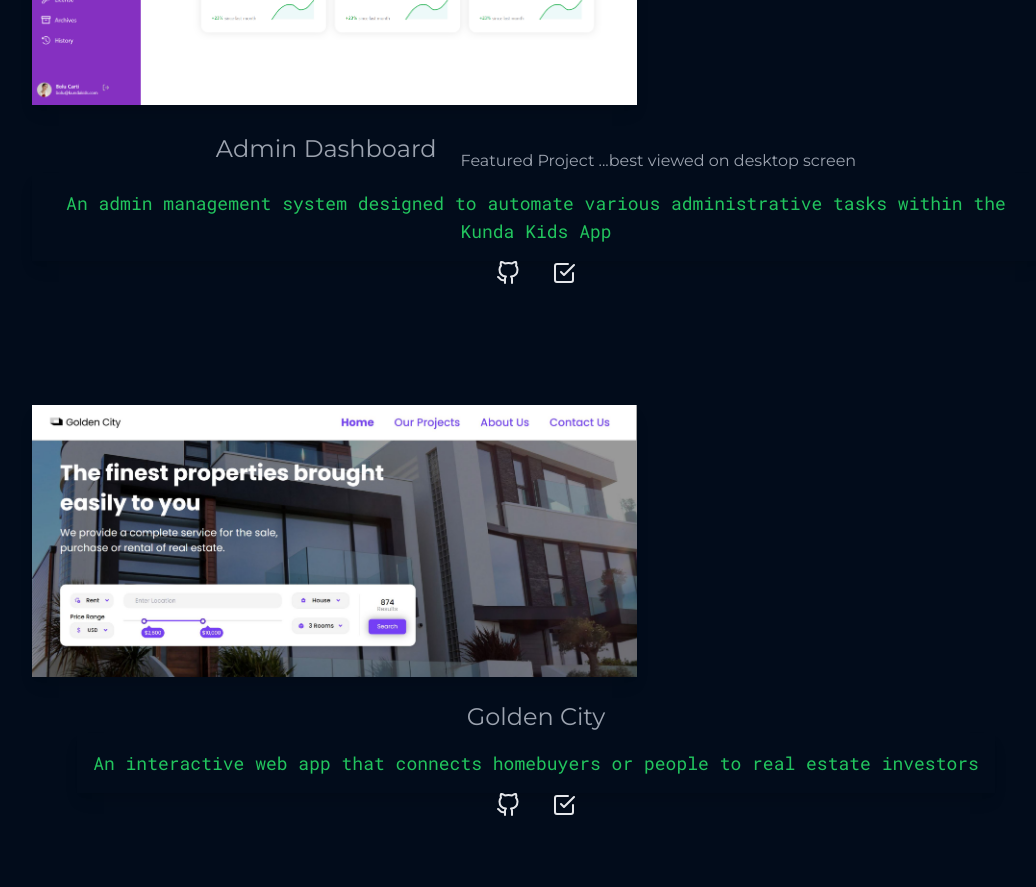
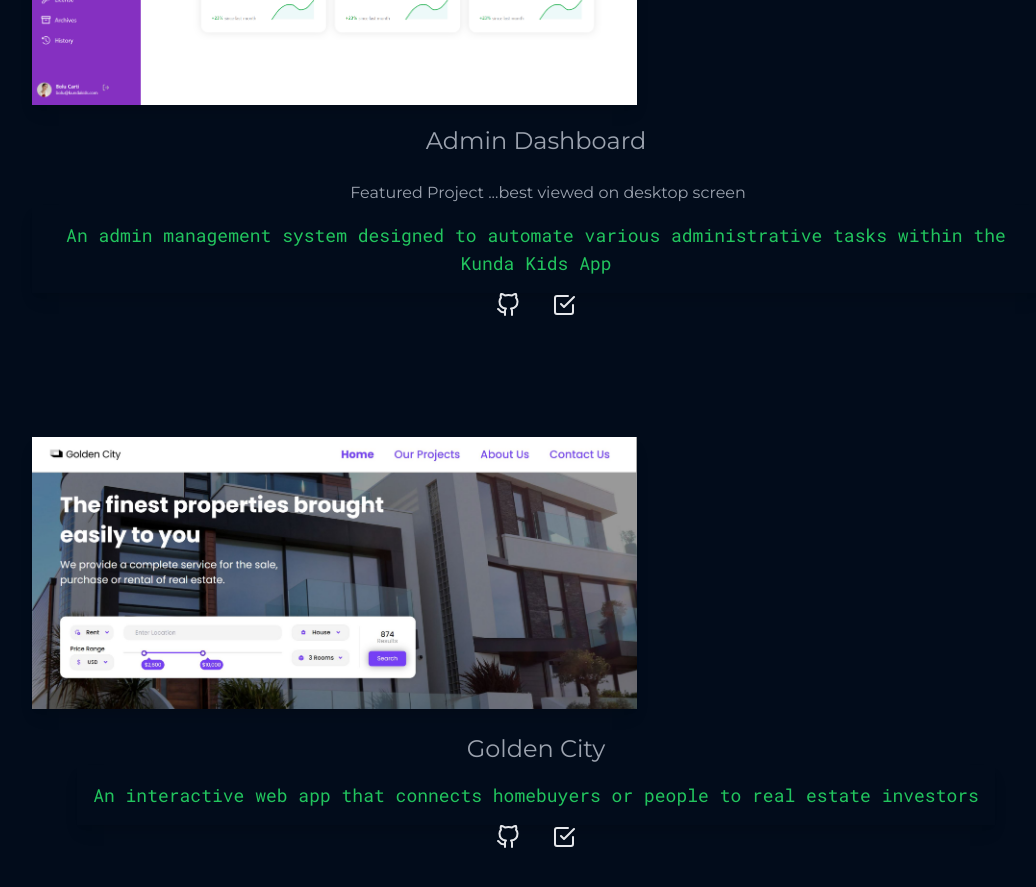
Before and after one commit to kennyoderinde/portfolio-project, a React (Create React App) app: page / in a window 1280 px wide. Shown: the part 3740-4627 px from the top of the page, without its empty margins (192-1228 px from the left). Built offline with nearby package versions, Linux system fonts and the light colour scheme; a web font is replaced by a local one.

Commit message:
My resume link corrected

```diff
--- a/src/Components/Pages/Home/Home.js
+++ b/src/Components/Pages/Home/Home.js
@@ -19,7 +19,7 @@ const Home = () => {
           <a href='#workSection'> <button type='button' className=' group w-52 md:w-64 px-4 py-4 sm:px-7  md:py-5 rounded-lg mb-36 md:mb-40 border border-green-400
           flex items-center  mt-8 text-green-400 text-xs sm:text-base font-roboto font-normal whitespace-nowrap '>
             Checkout my projects
-            <span className=' group-hover:rotate-90 duration-300 '>
+            <span className=' group-hover:rotate-90 duration-300'>
               < AiOutlineRight size={25} className=" ml-2"/>
             </span>
           </button></a>
--- a/src/Components/Pages/Work/KundaAdmin.js
+++ b/src/Components/Pages/Work/KundaAdmin.js
@@ -44,7 +44,7 @@ const CitronePage = () => {
         </div>
         <div className='h-full w-full md:flex md:flex-col md:justify-center items-center flex flex-col justify-center'>
           <motion.div
-            className='flex items-center justify-center space-x-6 md:mt-5'
+            className='flex flex-col items-center justify-center space-x-6 md:mt-5'
             initial={{ opacity: 0, x: -20 }}
             animate={{ opacity: 1, x: 0 }}
             transition={{ duration: 0.5 }}
```
